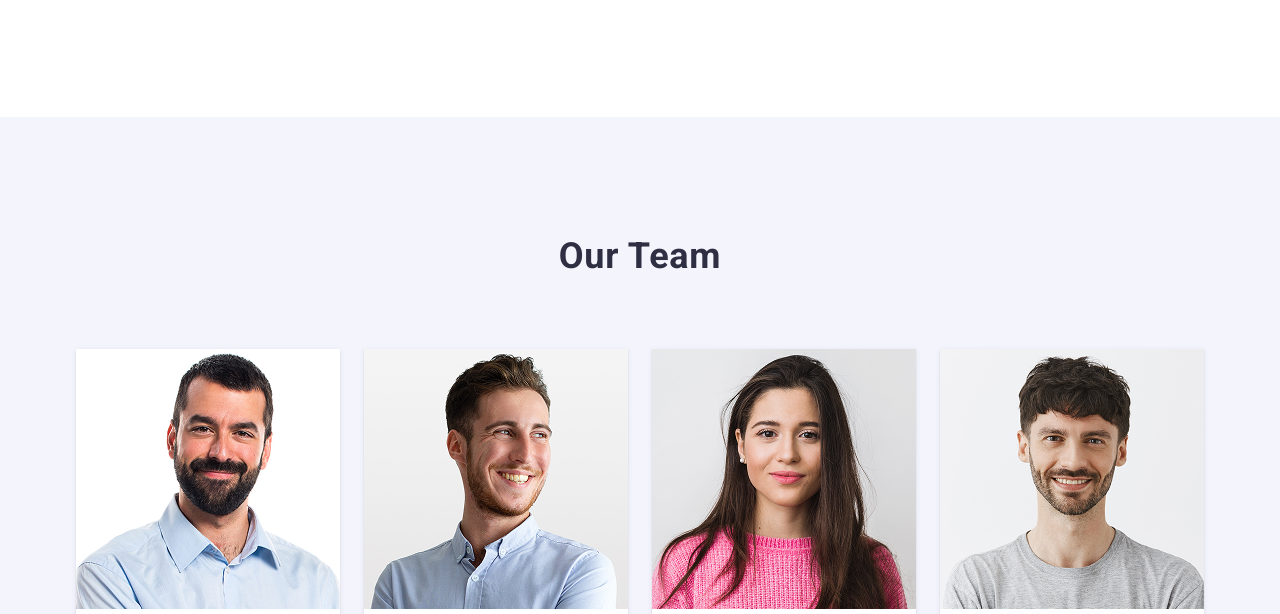
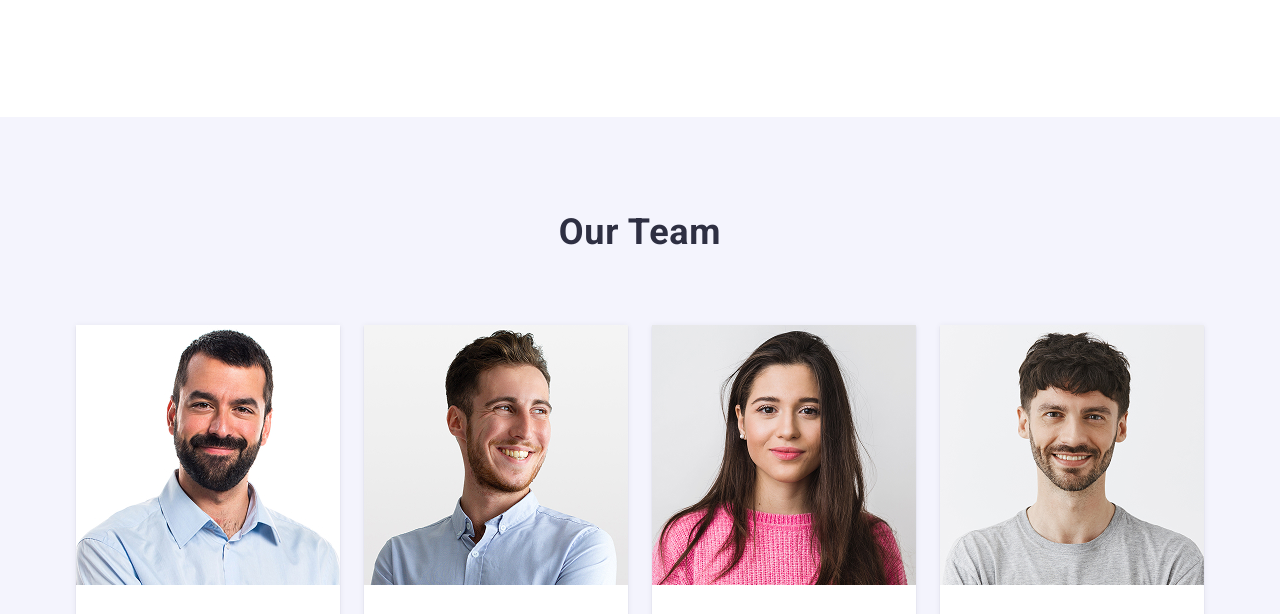
Before and after one commit to betlllgemi/goit-markup-hw-06, a plain HTML site: page index.html in a window 1280 px wide. Shown: the part 1021-1635 px from the top of the page. Drawn offline with nearby package versions, Linux system fonts and the light colour scheme.

Commit message:
Mobil görünümdeki team bölümü boşluk hatası düzeltildi

```diff
--- a/css/styles.css
+++ b/css/styles.css
@@ -174,7 +174,7 @@ ul {
 }
 .team {
   text-align: center;
-  padding: 120px 24px;
+  padding: 96px 0;
   background-color: #f4f4fd;
 }
 
```
